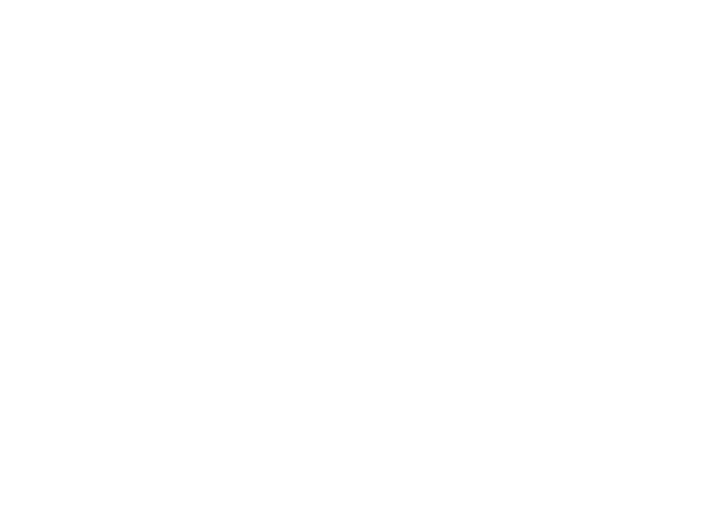
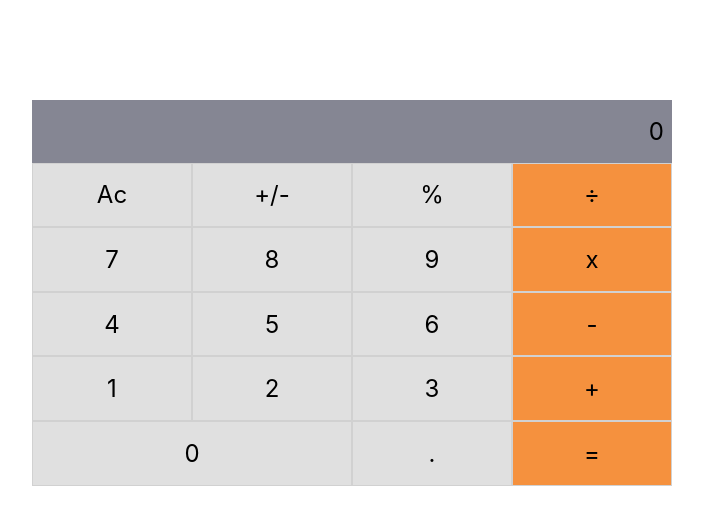
Before and after one commit to GoddessNgozi/Mathmagician, a React (Create React App) app: page / in a window 1280 px wide. Shown: the top 524 px of the page, without its empty margins (288-991 px from the left). Built offline with nearby package versions, Linux system fonts and the light colour scheme.

Commit message:
Add calculator UI design and import into main component

```diff
--- a/public/index.html
+++ b/public/index.html
@@ -24,7 +24,7 @@
       work correctly both with client-side routing and a non-root public URL.
       Learn how to configure a non-root public URL by running `npm run build`.
     -->
-    <title>React App</title>
+    <title>Calculator App</title>
   </head>
   <body>
     <noscript>You need to enable JavaScript to run this app.</noscript>
--- a/src/App.js
+++ b/src/App.js
@@ -1,7 +1,16 @@
-function App() {
-  return (
-    <div className="App" />
-  );
+/* eslint-disable */
+
+import React, { Component } from 'react';
+import Calculator from './components/Calculator';
+
+export class App extends Component {
+  render() {
+    return (
+      <div className="App">
+        <Calculator />
+      </div>
+    );
+  }
 }
 
 export default App;
--- /dev/null
+++ b/src/components/calculator.css
@@ -0,0 +1,48 @@
+* {
+    padding: 0px;
+    margin: 0px;
+    list-style: none;
+    box-sizing: border-box;
+}
+
+.container {
+    display: flex;
+    flex-direction: column;
+    align-items: center;
+    justify-content: center;
+    margin-top: 100px;
+}
+
+.row {
+    display: flex;
+    width: 50%;
+}
+
+.screen {
+    background: #858693;
+    width: 50%;
+    padding: 0.7em 0.5rem;
+    text-align: right;
+    font-size: 1.5rem;
+}
+
+.button {
+    width: 25%;
+}
+
+.span-2 {
+    width: 50%;
+}
+
+.button {
+    background: #E0E0E0;
+    padding: 0.7em 0.5rem;
+    text-align: center;
+    font-size: 1.5rem;
+    border: 1px solid #D1D1D1;
+}
+
+.col-4 {
+    background: #F5913E;
+    text-align: center;
+}
--- a/src/components/calculator.jsx
+++ b/src/components/calculator.jsx
@@ -0,0 +1,45 @@
+/* eslint-disable */
+
+import React, { Component } from 'react';
+import './calculator.css';
+
+export class Calculator extends Component {
+  render() {
+    return (
+      <ul className="container">
+        <li className="screen">0</li>
+        <li className="row">
+          <div className="button">Ac</div>
+          <div className="button">+/-</div>
+          <div className="button">%</div>
+          <div className="button col-4">&#xf7;</div>
+        </li>
+        <li className="row">
+          <div className="button">7</div>
+          <div className="button">8</div>
+          <div className="button">9</div>
+          <div className="button col-4">x</div>
+        </li>
+        <li className="row">
+          <div className="button">4</div>
+          <div className="button">5</div>
+          <div className="button">6</div>
+          <div className="button col-4">-</div>
+        </li>
+        <li className="row">
+          <div className="button">1</div>
+          <div className="button">2</div>
+          <div className="button">3</div>
+          <div className="button col-4">+</div>
+        </li>
+        <li className="row">
+          <div className="button span-2">0</div>
+          <div className="button">.</div>
+          <div className="button col-4">=</div>
+        </li>
+      </ul>
+    );
+  }
+}
+
+export default Calculator;
```
